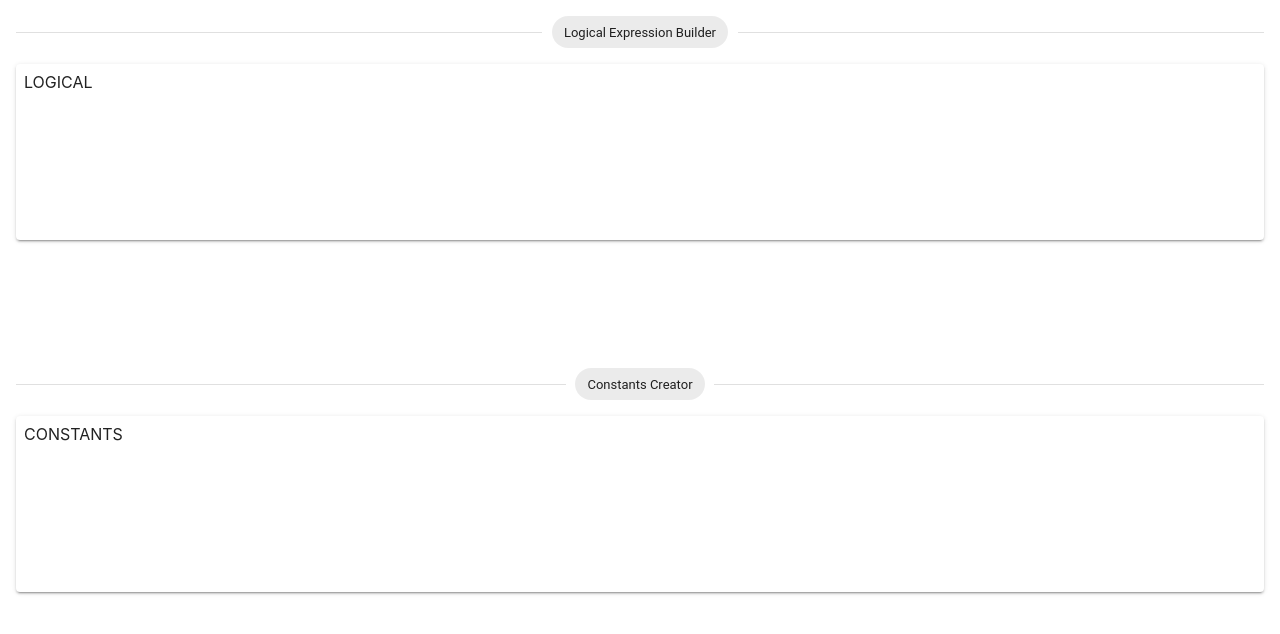
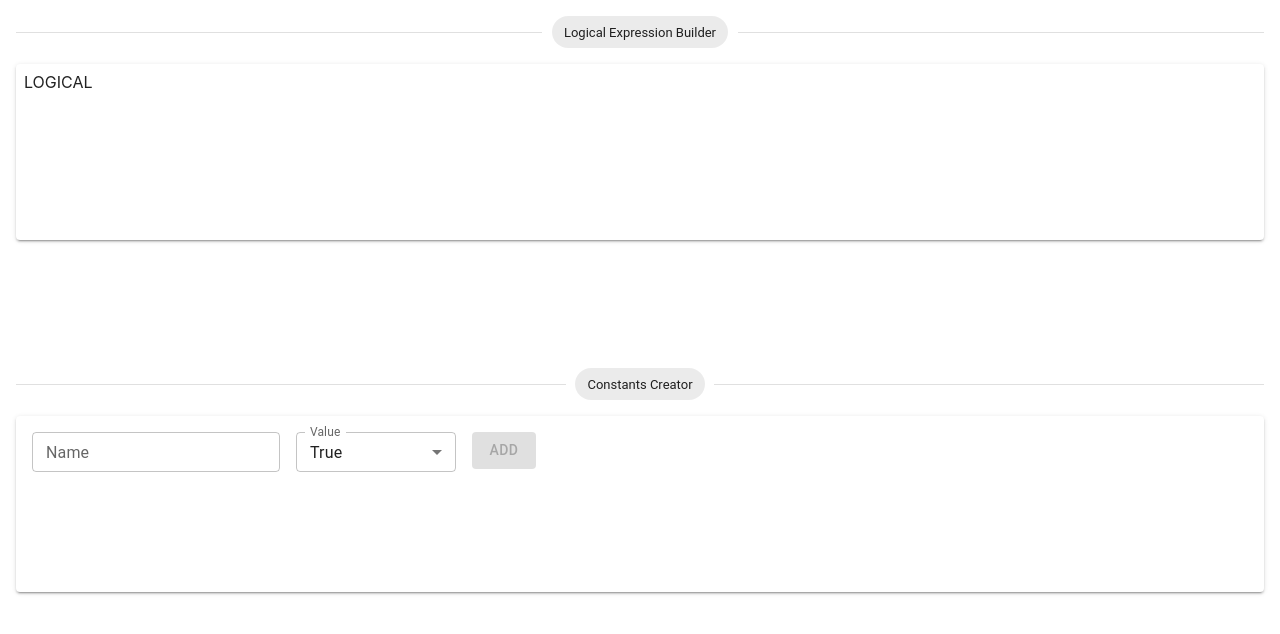
Before and after one commit to bartosz-szymanski/logical-operators, a React (Create React App) app: page / in a window 1280 px wide. Shown: the top 634 px of the page. Built offline with nearby package versions, Linux system fonts and the light colour scheme.

Commit message:
Creating constants, displaying defined constants, using context instead of props drilling, deleting constants (malfunction)

```diff
--- a/package.json
+++ b/package.json
@@ -6,6 +6,7 @@
   "dependencies": {
     "@emotion/react": "^11.9.0",
     "@emotion/styled": "^11.8.1",
+    "@mui/icons-material": "^5.6.2",
     "@mui/material": "^5.6.3",
     "@testing-library/jest-dom": "^5.16.4",
     "@testing-library/react": "^13.1.1",
--- a/src/containers/App/App.tsx
+++ b/src/containers/App/App.tsx
@@ -3,12 +3,15 @@ import { Box } from '@mui/material';
 
 import LogicalExpressionBuilder from '../LogicalExpressionBuilder';
 import ConstantsCreator from '../ConstantsCreator';
+import ConstantsProvider from '../ConstantsProvider';
 
 function App() {
   return (
-    <Box sx={{ display: 'flex', flexDirection: 'column', height: '100vw'}}>
-      <LogicalExpressionBuilder />
-      <ConstantsCreator />
+    <Box sx={{ display: 'flex', flexDirection: 'column', height: '100vw' }}>
+      <ConstantsProvider>
+        <LogicalExpressionBuilder/>
+        <ConstantsCreator/>
+      </ConstantsProvider>
     </Box>
   );
 }
--- /dev/null
+++ b/src/containers/ConstantsCreator/CreatedConstants/CreatedConstant.tsx
@@ -0,0 +1,47 @@
+import React from 'react';
+import { Box, FormControl, IconButton, InputLabel, MenuItem, Select, TextField } from '@mui/material';
+import { Delete } from '@mui/icons-material';
+
+import { BooleanValues } from '../NewConstant/utils';
+import { Constant } from '../../../types/Argument/Constant';
+import { RemoveConstantFn } from '../../ConstantsProvider/types';
+
+interface Props extends Constant{
+  index: number;
+  removeConstant: RemoveConstantFn
+}
+const CreatedConstant = ({ name, value, index, removeConstant }: Props) => {
+  console.log(index)
+  return (
+    <Box>
+      <TextField
+        label="Name"
+        variant="outlined"
+        value={name}
+        size="small"
+        sx={{ margin: '0.5rem' }}
+        disabled
+      />
+      <FormControl sx={{ width: '10rem', margin: '0.5rem' }} size="small">
+        <InputLabel id="select-label">Value</InputLabel>
+        <Select
+          labelId="select-label"
+          value={value ? BooleanValues.True : BooleanValues.False}
+          label="Value"
+          disabled
+        >
+          <MenuItem value={BooleanValues.False}>False</MenuItem>
+          <MenuItem value={BooleanValues.True}>True</MenuItem>
+        </Select>
+      </FormControl>
+      <IconButton
+        color="primary"
+        onClick={() => removeConstant(index)}
+      >
+        <Delete />
+      </IconButton>
+    </Box>
+  );
+};
+
+export default CreatedConstant;
--- /dev/null
+++ b/src/containers/ConstantsCreator/CreatedConstants/index.tsx
@@ -0,0 +1,26 @@
+import React, { useContext } from 'react';
+import { Box } from '@mui/material';
+import { ConstantsContext } from '../../ConstantsProvider';
+import { Constant } from '../../../types/Argument/Constant';
+import CreatedConstant from './CreatedConstant';
+
+//TODO: After interview add RHF
+const CreatedConstants = () => {
+  const { constants, removeConstant } = useContext(ConstantsContext);
+
+  return (
+    <Box sx={{ margin: '1rem' }}>
+      {constants.map((constant: Constant, index: number) => (
+        <CreatedConstant
+          key={`constant-${index}`}
+          index={index}
+          removeConstant={removeConstant}
+          {...constant}
+        />
+      ))
+      }
+    </Box>
+  );
+};
+
+export default CreatedConstants;
--- /dev/null
+++ b/src/containers/ConstantsCreator/NewConstant/index.tsx
@@ -0,0 +1,50 @@
+import React, { ChangeEvent, useContext, useState } from 'react';
+import { Box, Button, FormControl, InputLabel, MenuItem, Select, SelectChangeEvent, TextField } from '@mui/material';
+import { BooleanValues, getBooleanFromBooleanValues } from './utils';
+import { ConstantsContext } from '../../ConstantsProvider';
+
+//TODO: After interview add RHF and make components reusable with styling
+const NewConstant = () => {
+  const { addConstant } = useContext(ConstantsContext);
+  const [name, setName] = useState<string>('');
+  const [value, setValue] = useState<BooleanValues>(BooleanValues.True);
+
+  return (
+    <Box>
+      <TextField
+        label="Name"
+        variant="outlined"
+        value={name}
+        size="small"
+        onChange={(event: ChangeEvent<HTMLTextAreaElement>) => setName(event.target.value)}
+        sx={{ margin: '0.5rem' }}
+      />
+      <FormControl sx={{ width: '10rem', margin: '0.5rem' }} size="small">
+        <InputLabel id="select-label">Value</InputLabel>
+        <Select
+          labelId="select-label"
+          value={value}
+          label="Value"
+          onChange={(event: SelectChangeEvent) => setValue(event.target.value as BooleanValues)}
+        >
+          <MenuItem value={BooleanValues.True}>True</MenuItem>
+          <MenuItem value={BooleanValues.False}>False</MenuItem>
+        </Select>
+      </FormControl>
+
+      <Button
+        variant="contained"
+        disabled={name?.length < 1}
+        onClick={() => addConstant({
+          name,
+          value: getBooleanFromBooleanValues(value)
+        })}
+        sx={{ margin: '0.5rem' }}
+      >
+        Add
+      </Button>
+    </Box>
+  );
+};
+
+export default NewConstant;
--- /dev/null
+++ b/src/containers/ConstantsCreator/NewConstant/utils.ts
@@ -0,0 +1,8 @@
+export enum BooleanValues {
+  True = 'True',
+  False = 'False'
+}
+
+export function getBooleanFromBooleanValues(value: BooleanValues): boolean {
+  return value === BooleanValues.True;
+}
--- a/src/containers/ConstantsCreator/index.tsx
+++ b/src/containers/ConstantsCreator/index.tsx
@@ -1,10 +1,13 @@
 import React from 'react';
 import SectionLayout from '../../components/SectionLayout';
+import NewConstant from './NewConstant';
+import CreatedConstants from './CreatedConstants';
 
 const ConstantsCreator = () => {
   return (
     <SectionLayout label="Constants Creator">
-      <span> CONSTANTS</span>
+      <NewConstant />
+      <CreatedConstants />
     </SectionLayout>
   );
 };
--- /dev/null
+++ b/src/containers/ConstantsProvider/index.tsx
@@ -0,0 +1,35 @@
+import React, { createContext, PropsWithChildren, useState } from 'react';
+
+import { Constant } from '../../types/Argument/Constant';
+import { ConstantsProviderType } from './types';
+
+export const ConstantsContext = createContext<ConstantsProviderType>({
+  constants: [],
+  addConstant: () => null,
+  removeConstant: () => null,
+} );
+
+const ConstantsProvider = ({ children }: PropsWithChildren<any>) => {
+  const [constants, setConstants] = useState<Constant[]>([]);
+  const addConstant = (constant: Constant) => {
+    setConstants((currentState: Constant[]) => [...currentState, constant]);
+  };
+  const removeConstant = (index: number) => {
+    setConstants((currentState: Constant[]) => {
+      return currentState.splice(index, 1);
+    })
+  }
+
+  return (
+    <ConstantsContext.Provider value={{
+      constants,
+      addConstant,
+      removeConstant
+    }}>
+      {children}
+    </ConstantsContext.Provider>
+
+  );
+};
+
+export default ConstantsProvider;
--- /dev/null
+++ b/src/containers/ConstantsProvider/types.ts
@@ -0,0 +1,9 @@
+import { Constant } from '../../types/Argument/Constant';
+
+export interface ConstantsProviderType {
+  constants: Constant[],
+  addConstant: (newConstant: Constant) => void,
+  removeConstant: RemoveConstantFn
+}
+
+export type RemoveConstantFn = (indexOfConstantToRemove: number) => void;
--- a/src/index.tsx
+++ b/src/index.tsx
@@ -3,13 +3,16 @@ import ReactDOM from 'react-dom/client';
 import './index.css';
 import App from './containers/App/App';
 import reportWebVitals from './reportWebVitals';
+import { StyledEngineProvider } from '@mui/material/styles';
 
 const root = ReactDOM.createRoot(
   document.getElementById('root') as HTMLElement
 );
 root.render(
   <React.StrictMode>
-    <App />
+    <StyledEngineProvider injectFirst>
+      <App/>
+    </StyledEngineProvider>
   </React.StrictMode>
 );
 
```
Also changed, not shown: 1 other file (tests, documents, lock files or other folders).
